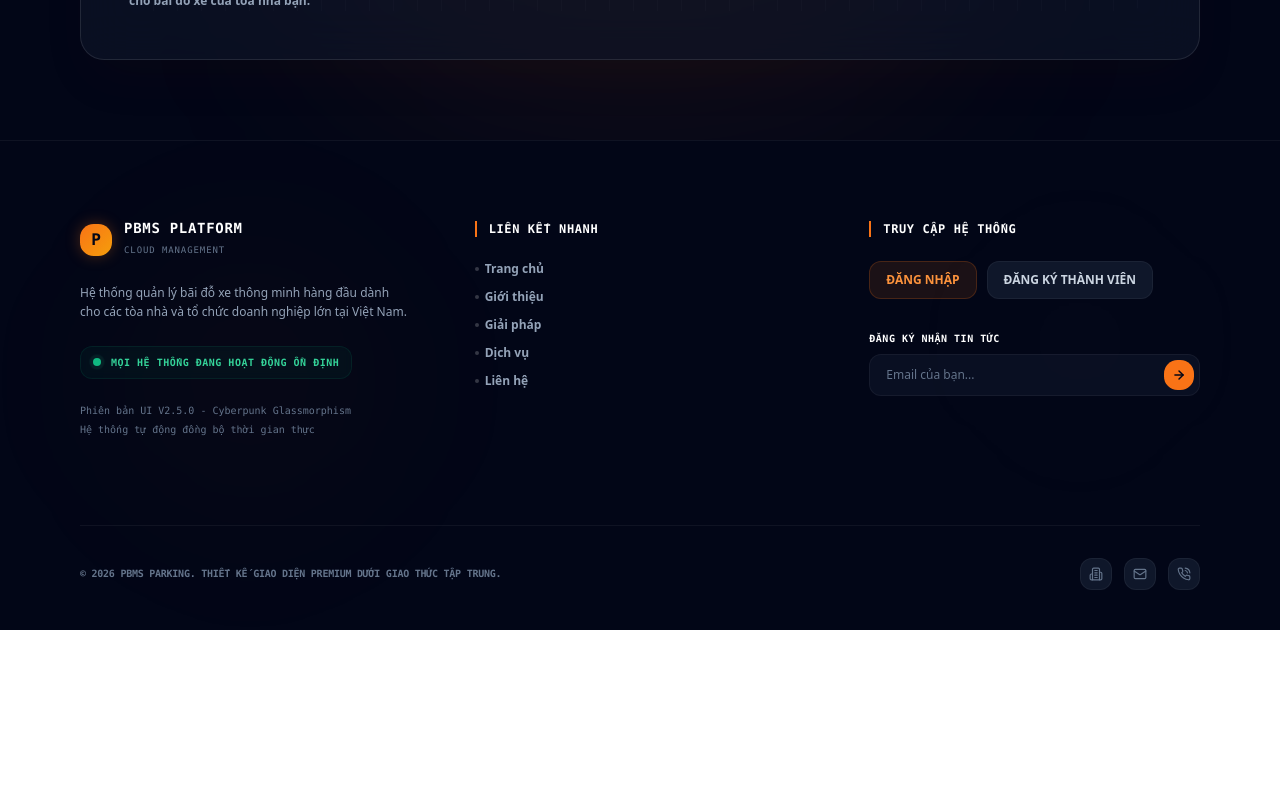
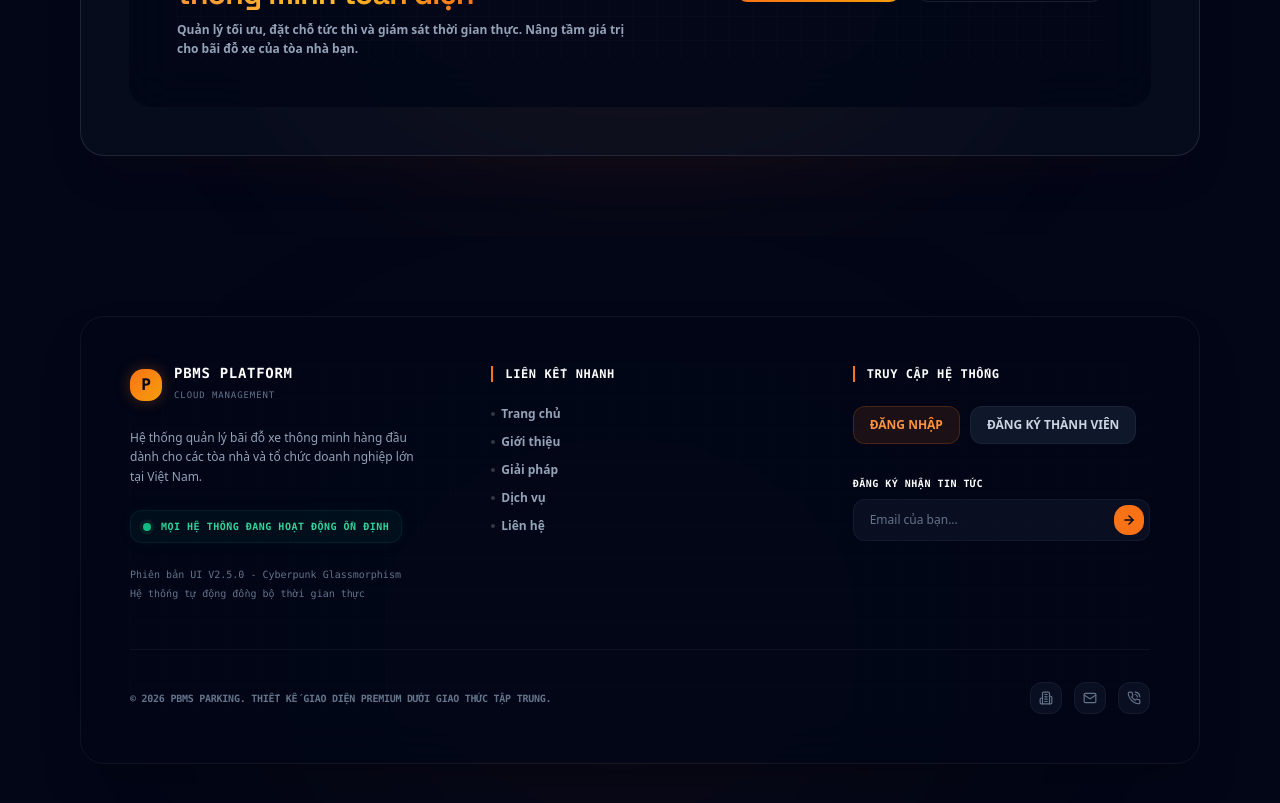
Before and after one commit to locphamxuan/ParkingManagement_FE_WDP301, a React (Vite) app: page / in a window 1280 px wide. Shown: the part 3760-4563 px from the top of the page. Before the commit the page ends 4390 px from the top, so only its background shows below. Built offline with nearby package versions, Linux system fonts and the light colour scheme; no server answers.

Commit message:
design(footer): wrap entire footer in interactive 3D TiltCard with parallax translateZ layers

```diff
--- a/src/pages/HomePage.tsx
+++ b/src/pages/HomePage.tsx
@@ -815,16 +815,16 @@ interface TiltCardProps {
   glowColor?: string;
 }
 
-function TiltCard({ children, className = '', glowColor = 'rgba(249,115,22,0.15)' }: TiltCardProps) {
+function TiltCard({ children, className = '', glowColor = 'rgba(249,115,22,0.12)' }: TiltCardProps) {
   const x = useMotionValue(0.5);
   const y = useMotionValue(0.5);
 
-  const rotateX = useSpring(useTransform(y, [0, 1], [10, -10]), { stiffness: 300, damping: 30 });
-  const rotateY = useSpring(useTransform(x, [0, 1], [-10, 10]), { stiffness: 300, damping: 30 });
+  const rotateX = useSpring(useTransform(y, [0, 1], [8, -8]), { stiffness: 200, damping: 25 });
+  const rotateY = useSpring(useTransform(x, [0, 1], [-8, 8]), { stiffness: 200, damping: 25 });
 
   // Shine reflection position
-  const shineX = useTransform(x, [0, 1], ['-50%', '150%']);
-  const shineY = useTransform(y, [0, 1], ['-50%', '150%']);
+  const shineX = useTransform(x, [0, 1], ['-30%', '130%']);
+  const shineY = useTransform(y, [0, 1], ['-30%', '130%']);
 
   // Cursor glow background
   const glowX = useMotionValue(0);
@@ -849,6 +849,11 @@ function TiltCard({ children, className = '', glowColor = 'rgba(249,115,22,0.15)
     y.set(0.5);
   }
 
+  const borderBg = useTransform(
+    [glowX, glowY],
+    ([gx, gy]) => `radial-gradient(280px circle at ${gx}px ${gy}px, rgba(249,115,22,0.35), transparent 70%)`
+  );
+
   return (
     <motion.div
       onMouseMove={handleMouseMove}
@@ -858,30 +863,44 @@ function TiltCard({ children, className = '', glowColor = 'rgba(249,115,22,0.15)
         rotateY,
         transformStyle: 'preserve-3d',
       }}
-      className={`relative rounded-3xl overflow-hidden border border-white/10 bg-slate-900/60 backdrop-blur-xl transition-all duration-300 ${className}`}
+      className={`relative p-[1px] rounded-3xl overflow-hidden transition-all duration-300 ${className}`}
     >
-      {/* Interactive cursor glow */}
+      {/* Cursor-following border glow background */}
       <motion.div
-        className="pointer-events-none absolute -inset-px rounded-3xl opacity-0 group-hover:opacity-100 transition-opacity duration-300"
+        className="absolute inset-0 rounded-3xl opacity-0 group-hover:opacity-100 transition-opacity duration-500 pointer-events-none"
+        style={{
+          background: borderBg,
+        }}
+      />
+
+      {/* Card Content body */}
+      <div
+        className="h-full w-full rounded-[23px] bg-slate-950/85 backdrop-blur-xl p-8 md:p-12 relative overflow-hidden"
+        style={{ transformStyle: 'preserve-3d' }}
+      >
+        {/* Interactive cursor center glow */}
+        <motion.div
+          className="pointer-events-none absolute -inset-px opacity-0 group-hover:opacity-100 transition-opacity duration-500 rounded-[23px]"
           style={{
             background: useTransform(
               [glowX, glowY],
-            ([gx, gy]) => `radial-gradient(400px circle at ${gx}px ${gy}px, ${glowColor}, transparent 80%)`
+              ([gx, gy]) => `radial-gradient(350px circle at ${gx}px ${gy}px, ${glowColor}, transparent 80%)`
             ),
           }}
         />
 
         {/* Shine overlay */}
         <motion.div
-        className="pointer-events-none absolute w-[200%] h-[200%] -left-1/2 -top-1/2 opacity-20 mix-blend-overlay bg-[radial-gradient(circle,rgba(255,255,255,0.4)_0%,transparent_50%)]"
+          className="pointer-events-none absolute w-[150%] h-[150%] -left-1/4 -top-1/4 opacity-0 group-hover:opacity-20 transition-opacity duration-300 mix-blend-overlay bg-[radial-gradient(circle,rgba(255,255,255,0.45)_0%,transparent_60%)]"
           style={{
             x: shineX,
             y: shineY,
           }}
         />
 
-      <div style={{ transform: 'translateZ(20px)' }} className="relative z-10">
+        <div style={{ transform: 'translateZ(20px)', transformStyle: 'preserve-3d' }} className="relative z-10 h-full w-full">
           {children}
+        </div>
       </div>
     </motion.div>
   );
@@ -976,15 +995,18 @@ function PremiumFooter({ user, onViewProfile, navigationLinks }: PremiumFooterPr
   }
 
   return (
-    <footer id="lien-he" className="bg-slate-950 border-t border-white/5 text-slate-400 pt-20 pb-10 relative z-10 overflow-hidden">
-      {/* Decorative gradients */}
-      <div className="absolute bottom-0 left-0 w-[500px] h-[500px] rounded-full bg-[radial-gradient(circle_at_center,rgba(249,115,22,0.03),transparent_65%)] blur-3xl pointer-events-none" />
-      <div className="absolute top-0 right-0 w-[400px] h-[400px] rounded-full bg-[radial-gradient(circle_at_center,rgba(255,255,255,0.01),transparent_60%)] blur-3xl pointer-events-none" />
+    <footer id="lien-he" className="bg-slate-950 py-20 relative z-10 overflow-hidden">
+      {/* Ambient background glows */}
+      <div className="absolute bottom-0 left-1/4 w-[600px] h-[400px] bg-orange-500/5 rounded-full blur-[140px] pointer-events-none" />
 
-      <div className="max-w-6xl mx-auto px-4 relative z-20">
-        <div className="grid md:grid-cols-3 gap-10 lg:gap-16 pb-16">
+      <div className="max-w-6xl mx-auto px-4">
+        <TiltCard className="group border border-white/5 shadow-2xl relative">
+          {/* Subtle tech grid background inside */}
+          <div className="absolute inset-0 bg-[linear-gradient(to_right,rgba(255,255,255,0.01)_1px,transparent_1px),linear-gradient(to_bottom,rgba(255,255,255,0.01)_1px,transparent_1px)] bg-[size:32px_32px] pointer-events-none rounded-[23px]" />
+
+          <div className="relative z-20 grid md:grid-cols-3 gap-10 lg:gap-16 pb-12" style={{ transformStyle: 'preserve-3d' }}>
             {/* Col 1: Platform Info */}
-          <div className="space-y-6">
+            <div className="space-y-6" style={{ transform: 'translateZ(30px)' }}>
               <div className="flex items-center gap-3">
                 <div className="w-8 h-8 rounded-lg bg-gradient-to-br from-orange-500 to-amber-500 flex items-center justify-center shadow-[0_0_15px_rgba(249,115,22,0.3)]">
                   <span className="text-slate-950 font-black text-base font-mono">P</span>
@@ -1000,7 +1022,7 @@ function PremiumFooter({ user, onViewProfile, navigationLinks }: PremiumFooterPr
               </p>
 
               {/* Realtime Status Monitor */}
-            <div className="inline-flex items-center gap-2.5 px-3 py-2 rounded-xl bg-emerald-500/5 border border-emerald-500/10 backdrop-blur-sm">
+              <div className="inline-flex items-center gap-2.5 px-3 py-2 rounded-xl bg-emerald-500/5 border border-emerald-500/10 backdrop-blur-sm shadow-[0_0_15px_rgba(16,185,129,0.05)]">
                 <span className="relative flex h-2 w-2">
                   <span className="animate-ping absolute inline-flex h-full w-full rounded-full bg-emerald-400 opacity-75"></span>
                   <span className="relative inline-flex rounded-full h-2 w-2 bg-emerald-500"></span>
@@ -1017,7 +1039,7 @@ function PremiumFooter({ user, onViewProfile, navigationLinks }: PremiumFooterPr
             </div>
 
             {/* Col 2: Navigation Links */}
-          <div className="space-y-6">
+            <div className="space-y-6" style={{ transform: 'translateZ(30px)', transformStyle: 'preserve-3d' }}>
               <h4 className="font-black text-white text-xs uppercase tracking-wider font-mono border-l-2 border-orange-500 pl-3">
                 Liên kết nhanh
               </h4>
@@ -1038,14 +1060,14 @@ function PremiumFooter({ user, onViewProfile, navigationLinks }: PremiumFooterPr
             </div>
 
             {/* Col 3: Portal & Newsletter */}
-          <div className="space-y-6">
+            <div className="space-y-6" style={{ transform: 'translateZ(35px)', transformStyle: 'preserve-3d' }}>
               <h4 className="font-black text-white text-xs uppercase tracking-wider font-mono border-l-2 border-orange-500 pl-3">
                 Truy cập hệ thống
               </h4>
 
               <div className="flex flex-wrap gap-2.5">
                 <motion.a
-                whileHover={{ scale: 1.03, backgroundColor: '#f97316', color: '#020617' }}
+                  whileHover={{ scale: 1.03, backgroundColor: '#f97316', color: '#020617', boxShadow: '0 0 15px rgba(249,115,22,0.3)' }}
                   whileTap={{ scale: 0.98 }}
                   href="/auth/login"
                   className="px-4 py-2.5 bg-orange-500/10 border border-orange-500/20 text-orange-400 rounded-xl text-xs font-black uppercase transition-all"
@@ -1054,7 +1076,7 @@ function PremiumFooter({ user, onViewProfile, navigationLinks }: PremiumFooterPr
                 </motion.a>
 
                 <motion.a
-                whileHover={{ scale: 1.03, borderColor: 'rgba(255,255,255,0.25)' }}
+                  whileHover={{ scale: 1.03, borderColor: 'rgba(255,255,255,0.25)', backgroundColor: 'rgba(255,255,255,0.02)' }}
                   whileTap={{ scale: 0.98 }}
                   href="/auth/register"
                   className="px-4 py-2.5 bg-slate-900 border border-white/5 text-slate-300 rounded-xl text-xs font-bold uppercase transition-all"
@@ -1064,7 +1086,7 @@ function PremiumFooter({ user, onViewProfile, navigationLinks }: PremiumFooterPr
 
                 {user ? (
                   <motion.button
-                  whileHover={{ scale: 1.03, borderColor: 'rgba(255,255,255,0.25)' }}
+                    whileHover={{ scale: 1.03, borderColor: 'rgba(255,255,255,0.25)', backgroundColor: 'rgba(255,255,255,0.02)' }}
                     whileTap={{ scale: 0.98 }}
                     onClick={onViewProfile}
                     className="px-4 py-2.5 bg-slate-900 border border-white/5 text-slate-300 rounded-xl text-xs font-bold uppercase transition-all"
@@ -1109,7 +1131,7 @@ function PremiumFooter({ user, onViewProfile, navigationLinks }: PremiumFooterPr
           </div>
 
           {/* Bottom footer bar */}
-        <div className="mt-6 pt-8 border-t border-white/5 flex flex-col md:flex-row items-center justify-between gap-4">
+          <div className="pt-8 border-t border-white/5 flex flex-col md:flex-row items-center justify-between gap-6" style={{ transform: 'translateZ(25px)' }}>
             <small className="text-[10px] font-bold text-slate-500 font-mono tracking-tight">
               © {new Date().getFullYear()} PBMS PARKING. THIẾT KẾ GIAO DIỆN PREMIUM DƯỚI GIAO THỨC TẬP TRUNG.
             </small>
@@ -1126,8 +1148,8 @@ function PremiumFooter({ user, onViewProfile, navigationLinks }: PremiumFooterPr
                   <motion.a
                     key={index}
                     href={social.href}
-                  whileHover={{ scale: 1.1, y: -2, backgroundColor: 'rgba(249,115,22,0.1)' }}
-                  className="w-8 h-8 rounded-xl bg-slate-900 border border-white/5 flex items-center justify-center text-slate-500 hover:text-orange-400 hover:border-orange-500/20 transition-colors"
+                    whileHover={{ scale: 1.1, y: -2, backgroundColor: 'rgba(249,115,22,0.1)', color: '#f97316', borderColor: 'rgba(249,115,22,0.2)' }}
+                    className="w-8 h-8 rounded-xl bg-slate-900/60 border border-white/5 flex items-center justify-center text-slate-500 hover:text-orange-400 transition-colors"
                     title={social.label}
                   >
                     <Icon size={14} />
@@ -1136,6 +1158,7 @@ function PremiumFooter({ user, onViewProfile, navigationLinks }: PremiumFooterPr
               })}
             </div>
           </div>
+        </TiltCard>
       </div>
     </footer>
   );
```
Lines whose indentation alone changed are shown as unchanged.
